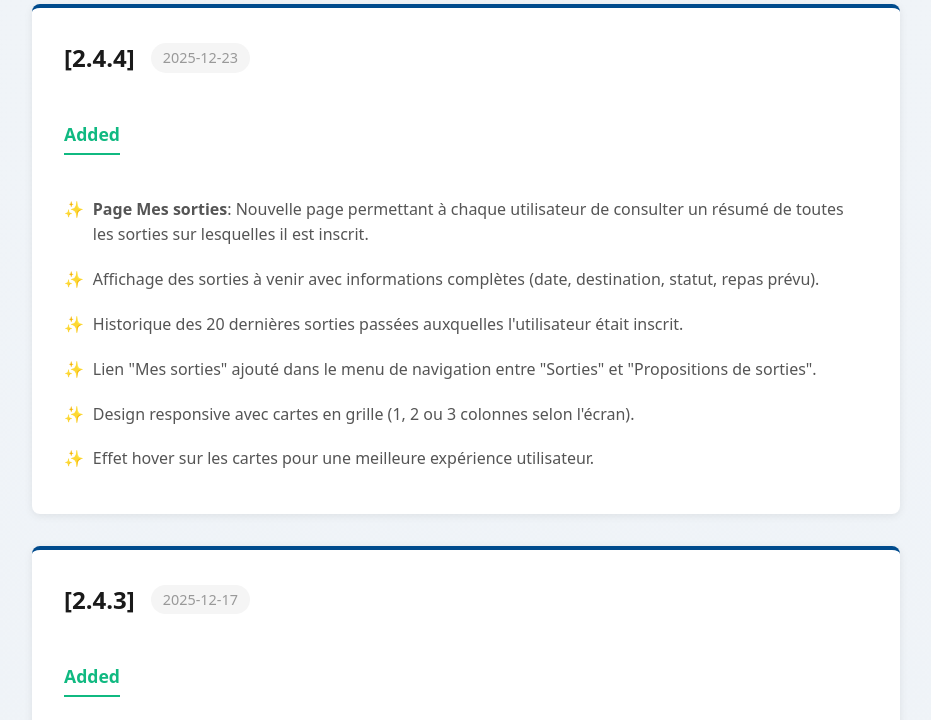
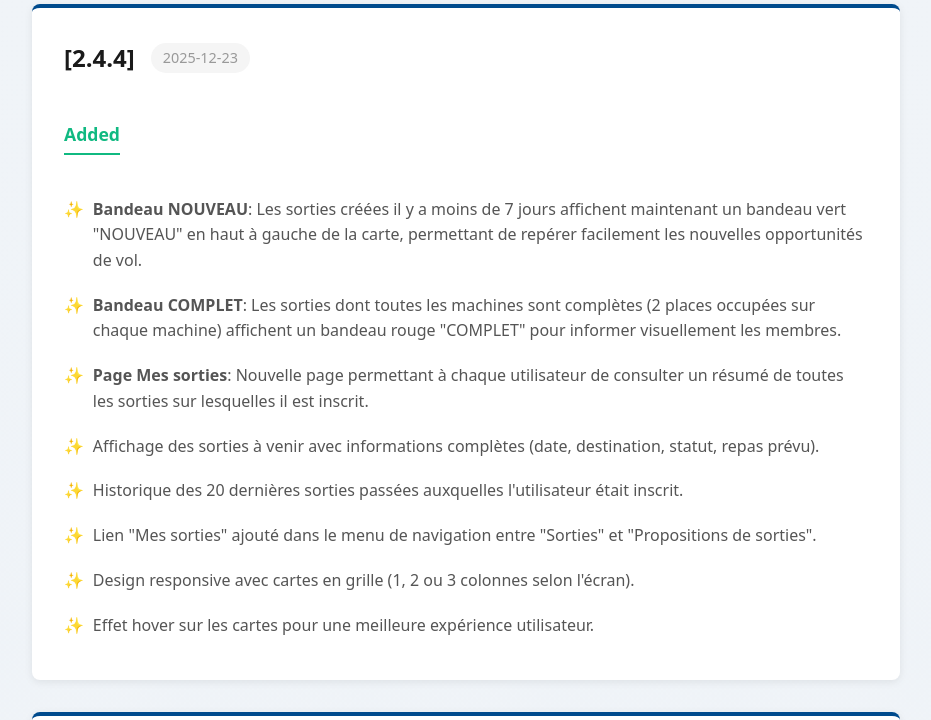
Before and after one commit to glecomte62/GESTNAV, a PHP site: page /changelog.php in a window 1280 px wide; the page is wider, and only the part inside the window is pictured. Shown: the part 291-1011 px from the top of that part, without its empty margins (174-1105 px from the left). Run offline with PHP 8.4, Linux system fonts and the light colour scheme; the visitor is signed in with stand-in values (Sample User, id 1); some libraries are stand-ins or nearby versions.

Commit message:
Mise à jour changelog: ajout bandeaux NOUVEAU et COMPLET

```diff
--- a/changelog.php
+++ b/changelog.php
@@ -155,6 +155,8 @@ require_login();
         <div class="changelog-section-added">
             <h3 class="changelog-section-type">Added</h3>
             <ul class="changelog-items">
+                <li><strong>Bandeau NOUVEAU</strong>: Les sorties créées il y a moins de 7 jours affichent maintenant un bandeau vert "NOUVEAU" en haut à gauche de la carte, permettant de repérer facilement les nouvelles opportunités de vol.</li>
+                <li><strong>Bandeau COMPLET</strong>: Les sorties dont toutes les machines sont complètes (2 places occupées sur chaque machine) affichent un bandeau rouge "COMPLET" pour informer visuellement les membres.</li>
                 <li><strong>Page Mes sorties</strong>: Nouvelle page permettant à chaque utilisateur de consulter un résumé de toutes les sorties sur lesquelles il est inscrit.</li>
                 <li>Affichage des sorties à venir avec informations complètes (date, destination, statut, repas prévu).</li>
                 <li>Historique des 20 dernières sorties passées auxquelles l'utilisateur était inscrit.</li>
```
